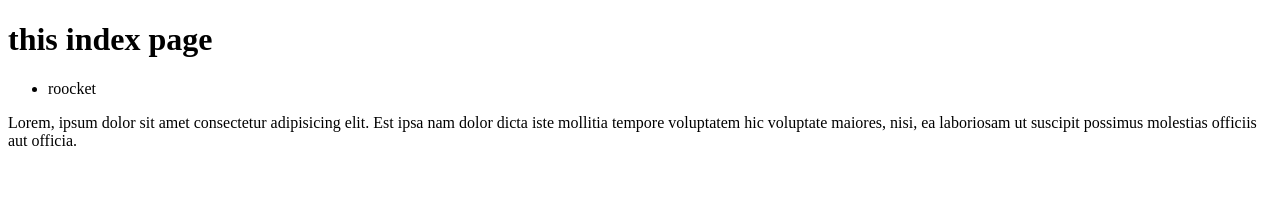
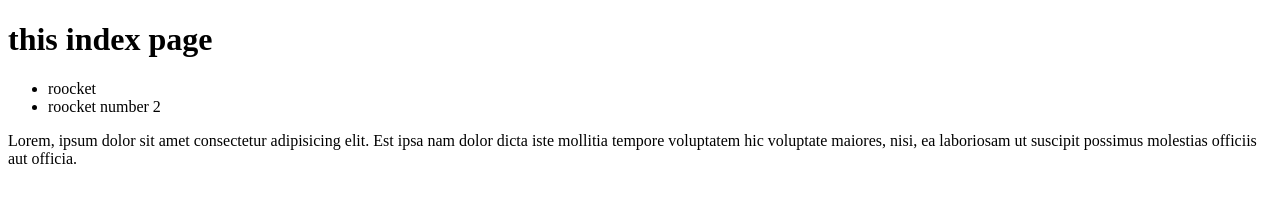
Before and after one commit to ehsanYaghoti/myproject, a plain HTML site: page index.html in a window 1280 px wide. Drawn offline with Linux system fonts and the light colour scheme.

Commit message:
Update index.html

```diff
--- a/index.html
+++ b/index.html
@@ -12,6 +12,7 @@
     </h1>
     <ul>
         <li>roocket</li>
+        <li>roocket number 2</li>
     </ul>
     <p> Lorem, ipsum dolor sit amet consectetur adipisicing elit. Est ipsa nam dolor dicta iste mollitia tempore voluptatem hic voluptate maiores, nisi, ea laboriosam ut suscipit possimus molestias officiis aut officia. </p>
 </body>
```
